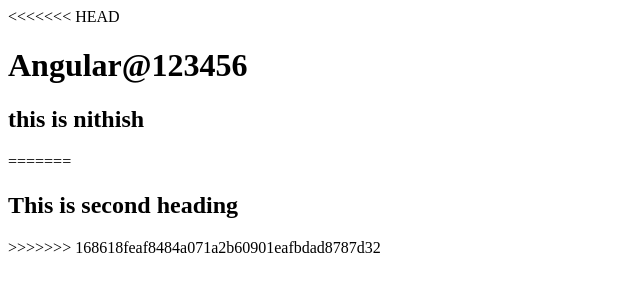
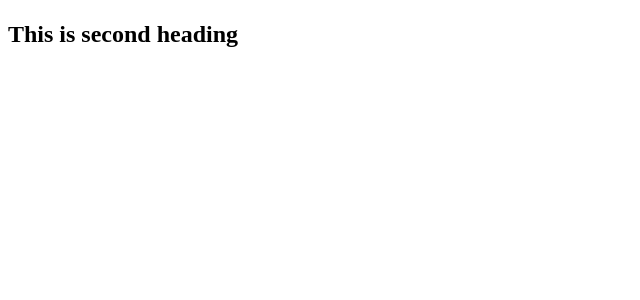
Before and after one commit to kannanfsd/myacer, an Angular app in the folder my-dream-app/: page / in a window 1280 px wide. Shown: the top 300 px of the page, without its empty margins (0-640 px from the left). Built offline with nearby package versions, Linux system fonts and the light colour scheme.

Commit message:
modified on app component

```diff
--- a/my-dream-app/src/app/app.component.html
+++ b/my-dream-app/src/app/app.component.html
@@ -1,9 +1,4 @@
-<<<<<<< HEAD
-<h1>Angular@123456</h1>
-<h2>this is nithish</h2>
-=======
 <h1>
   {{title1}}
 </h1>
 <h2>This is second heading</h2>
->>>>>>> 168618feaf8484a071a2b60901eafbdad8787d32
```
